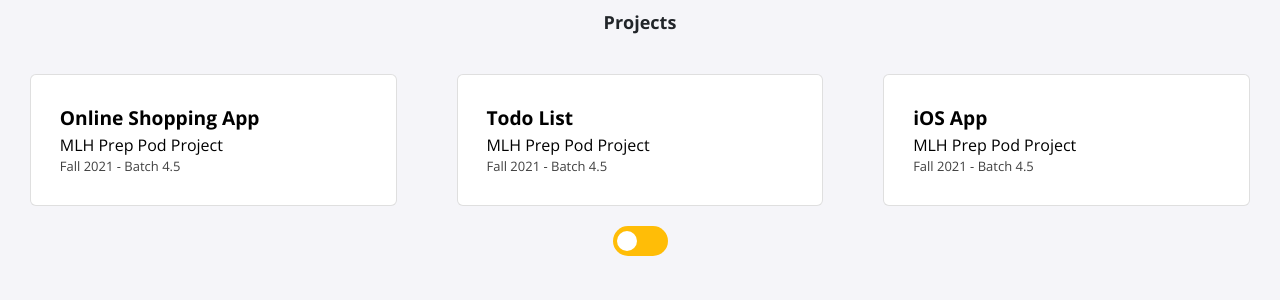
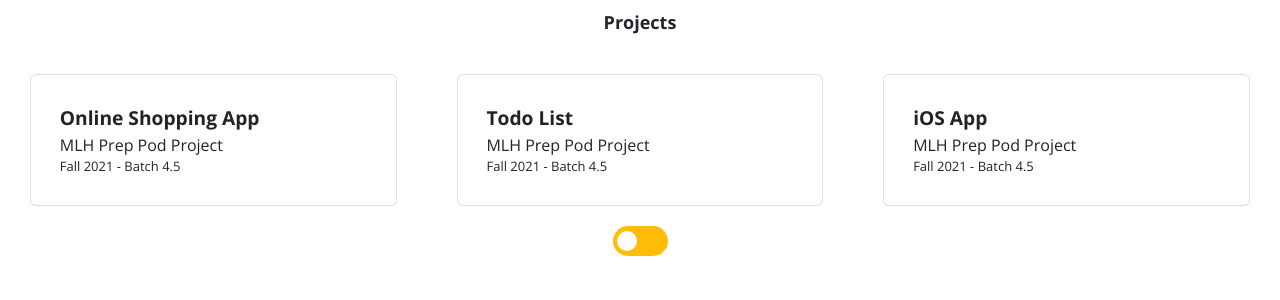
Before and after one commit to MLH-Fellowship/prep-portfolio-23.APR.PREP.2, a Jekyll site: the page built from index.html, in a window 1280 px wide. Shown: the part 1038-1338 px from the top of the page. Built offline with Jekyll 4.4.1, drawn with Linux system fonts in a browser that asks for light colours; nearby versions of some CDN libraries.

Commit message:
added color response

```diff
--- a/_sass/all.scss
+++ b/_sass/all.scss
@@ -54,7 +54,7 @@
 }
 
 a {
-    color: black;
+    color: var(--textColor);
 }
 
 .info {
@@ -76,7 +76,7 @@
 
     .dates {
         font-size: small;
-        color: #404040;
+        color: var(--textColor);
     }
 }
 
--- a/_sass/page.scss
+++ b/_sass/page.scss
@@ -14,7 +14,7 @@
 }
 
 body {
-  background-color: #f5f5f9 !important;
+  background-color: var(--mainBg) !important;
   background-size: cover;
   width: auto !important;
   overflow-x: hidden !important;
--- a/_sass/podStats.scss
+++ b/_sass/podStats.scss
@@ -4,7 +4,7 @@
     margin: auto;
     align-items: center;
     margin: 20px 20px;
-    background-color: white;
+    background-color: var(--cardBg);
     border-radius: .375rem;
     padding: 1.5em;
     font-size: 1.2em;
--- a/_sass/toggle.scss
+++ b/_sass/toggle.scss
@@ -1,21 +1,21 @@
 html {
-    --lightBtn: #FFBD07;
-    --lightBg: #fff;
-    --lightColor: #232323;
+    --button: #FFBD07;
+    --mainBg: #fff;
+    --textColor: #232323;
     --cardBg: #ffffff;
   }
 
   html[data-theme='dark'] {
-    --lightBtn: #7345df;
-    --lightBg: #232323;
-    --lightColor: #fff;
+    --button: #7345df;
+    --mainBg: #2f2f2f;
+    --textColor: #fff;
     --cardBg: #5f5f5f;
   }
 
   h1 {
     font-family: 'Poppins', sans-serif;
     font-weight: 300;
-    color: var(--lightColor);
+    color: var(--textColor);
   }
 
   input[type=checkbox] {
@@ -29,7 +29,7 @@
     text-indent: -9999px;
     width: 55px;
     height: 30px;
-    background: var(--lightBtn);
+    background: var(--button);
     margin: 0 auto;
     display: flex;
     justify-content: center;
@@ -55,7 +55,7 @@
   }
 
   input:checked + label {
-    background: #7345df;
+    background: var(--button);
   }
 
   input:checked + label:after {
```
